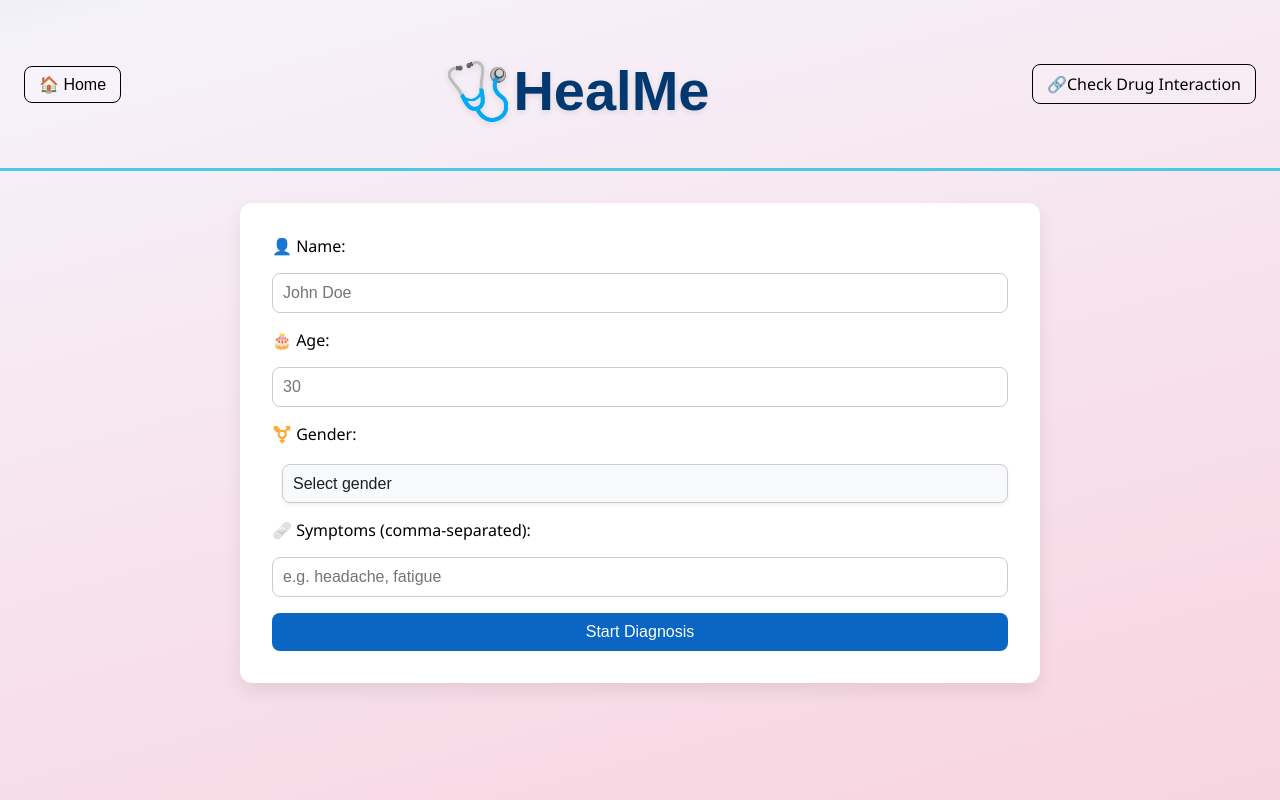
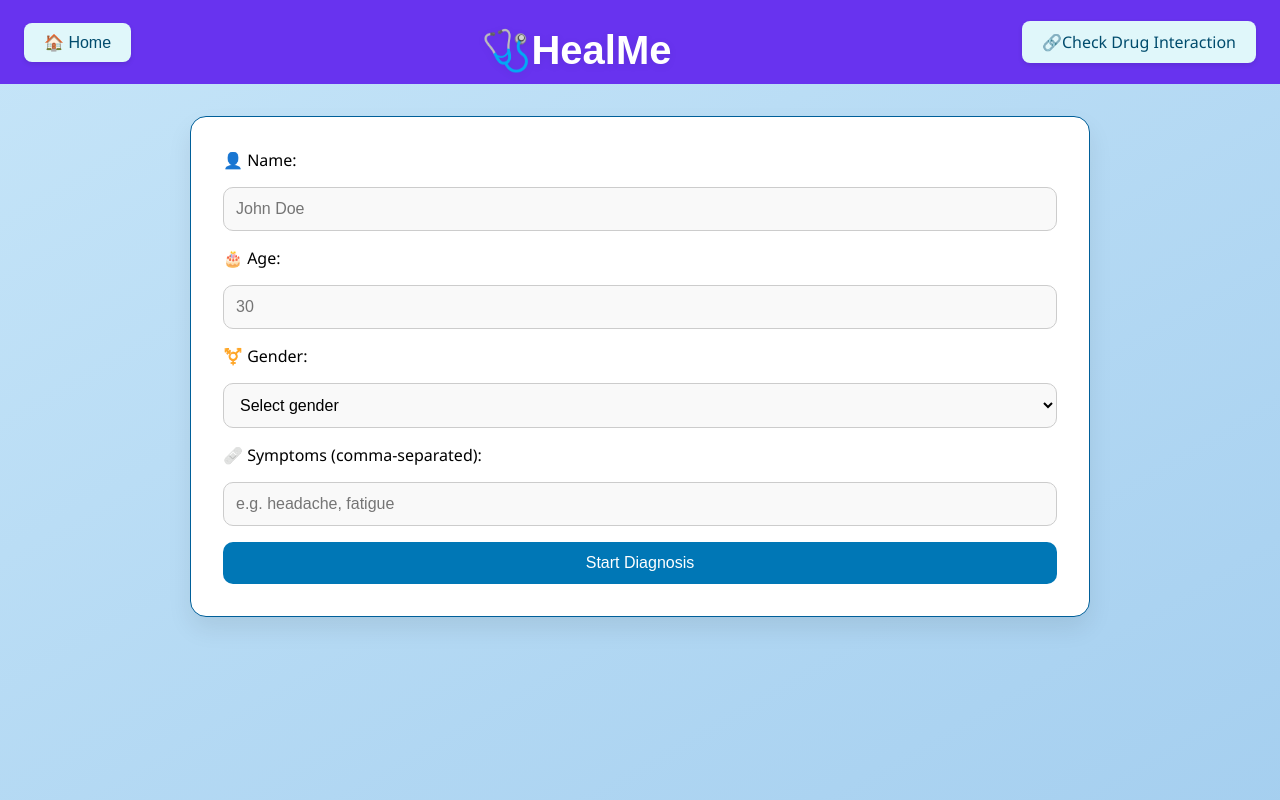
Before and after one commit to baibhav16/healme, a React (Create React App) app in the folder diseasepredictor/: page / in a window 1280 px wide. Built offline with nearby package versions, Linux system fonts and the light colour scheme.

Commit message:
Update App.css

```diff
--- a/diseasepredictor/src/App.css
+++ b/diseasepredictor/src/App.css
@@ -4,33 +4,31 @@ body {
   margin: 0;
   padding: 0;
   font-family: "Segoe UI", sans-serif;
-  background: linear-gradient(165deg, #069cba, #f6f2fa, #fab7c6);
-  background-size: 400% 400%;
-  animation: gradientShift 15s ease infinite;
+  background: linear-gradient(150deg, #dff6ff, #86bae7);
+  background-size: 300% 300%;
+  animation: gradientShift 8s ease infinite;
 }
 
 .app {
-  padding: 2rem;
-  max-width: 800px;
+  padding: 2rem 1rem;
+  max-width: 900px;
   margin: auto;
 }
 
-/* Title Styling */
 .title {
   font-family: 'Poppins', sans-serif;
   text-align: center;
-font-size: 3.5rem;
-  color: #01386f;
-  margin-bottom: 2rem;
-  animation: fadeSlideIn 1.5s ease-out;
-  text-shadow: 0 2px 6px rgba(0, 0, 0, 0.1);
+  font-size: 40px;
+  color: #ffffff;
+  margin-bottom: 1rem;
+  animation: fadeSlideIn 1s ease-out;
+  text-shadow: 0 2px 8px rgba(0, 0, 0, 0.08);
 }
 
-/* Animation Keyframes */
 @keyframes fadeSlideIn {
   0% {
     opacity: 0;
-    transform: translateY(-30px);
+    transform: translateY(-20px);
   }
   100% {
     opacity: 1;
@@ -38,197 +36,196 @@ font-size: 3.5rem;
   }
 }
 
-
-
 .form-card,
 .result-card {
   background: white;
   padding: 2rem;
-  border-radius: 12px;
-  box-shadow: 0 8px 18px rgba(0, 0, 0, 0.08);
+  border-radius: 16px;
+  box-shadow: 0 12px 24px rgba(0, 0, 0, 0.08);
   display: flex;
   flex-direction: column;
   gap: 1rem;
+  margin-bottom: 2rem;
 }
-
+.form-card{
+  border:solid 1px #005f99;
+}
 .form-card input,
 .form-card select {
-  padding: 10px;
+  padding: 12px;
   font-size: 1rem;
-  border-radius: 8px;
+  border-radius: 10px;
   border: 1px solid #ccc;
+  background-color: #f9f9f9;
 }
 
 .btn {
-  padding: 10px 20px;
-  border: none;
+  padding: 12px 24px;
   font-size: 1rem;
   cursor: pointer;
-  border-radius: 8px;
-  transition: all 0.2s ease-in-out;
+  border-radius: 10px;
+  border: none;
+  transition: background 0.3s ease;
 }
 
 .btn.primary {
-  background-color: #0a66c2;
+  background-color: #0077b6;
   color: white;
 }
-
 .btn.primary:hover {
-  background-color: #004a99;
+  background-color: #005f99;
 }
-
 .btn.yes {
-  background-color: #28a745;
-  color: white;
-  margin-right: 10px;
-}
-
-.btn.no {
-  background-color: #dc3545;
+  background-color: #4CAF50;
   color: white;
 }
-
-.btn.download {
-  background-color: #20c997;
+.btn.no {
+  background-color: #e74c3c;
   color: white;
 }
-
+.btn.download {
+  background-color: #38b000;
+  color: white;
+}
 .btn.reset {
-  background-color: #ffc107;
+  background-color: #ffcc00;
   color: black;
 }
 
 .followup-box {
   background: white;
-  padding: 1.5rem;
-  border-radius: 10px;
-  box-shadow: 0 6px 12px rgba(0, 0, 0, 0.1);
+  padding: 2rem;
+  margin-top: 2rem;
+  border-radius: 16px;
+  box-shadow: 0 10px 20px rgba(0, 0, 0, 0.1);
+  text-align: center;
+}
+
+.question-text {
+  font-size: 1.25rem;
+  color: #0077b6;
+}
+
+.btn-group {
+  display: flex;
+  justify-content: center;
+  flex-wrap: wrap;
+  gap: 1.5rem;
   margin-top: 1rem;
-  text-align: center;
 }
 
 .button-row {
   display: flex;
   flex-wrap: wrap;
-  gap: 1rem;
-  margin-top: 1.5rem;
+  justify-content: center;
+  gap: 1.5rem;
+  margin-top: 2rem;
 }
 
 .loading {
   text-align: center;
-  font-size: 1.2rem;
-  color: #0a66c2;
+  font-size: 1.25rem;
+  color: #0077b6;
+}
+
+.nav {
+  background-color: rgb(104, 51, 239);
+  display: flex;
+  justify-content: space-between;
+  align-items: center;
+  backdrop-filter: blur(5px);
+  padding: 0.75rem 1.5rem;
+  height: 60px;
+  position: sticky;
+  top: 0;
+  z-index: 10;
+  max-height: fit-content;
+}
+
+.nav-btn {
+  border: none;
+  padding: 10px 20px;
+  border-radius: 8px;
+  font-size: 1rem;
+  color: #004c6d;
+  background-color: #e0f7fa;
+  transition: background 0.3s ease;
+  text-decoration: none;
+  font-weight: 500;
+  display: inline-block;
+  text-align: center;
+  box-shadow: 0 2px 5px rgba(0, 0, 0, 0.1);
+}
+
+/* Tablet and smaller */
+@media (max-width: 768px) {
+  .nav-btn {
+    font-size:16px;
+    padding: 8px 16px;
+    height:fit-content ;
+    max-width: 80px;
+  }
+}
+@media (max-width: 768px) {
+  .title {
+    font-size: 0.9rem;
+
+  }
+}
+
+/* Phone and extra small */
+@media (max-width: 480px) {
+  .nav-btn {
+    font-size: 0.85rem;
+    padding: 6px 12px;
+  }
+}
+
+.nav-btn:hover {
+  background-color: #b2ebf2;
+}
+
+.edit-list {
+  background: #ffffff;
+  border-radius: 12px;
+  padding: 1.5rem;
+  box-shadow: 0 10px 20px rgba(0, 0, 0, 0.06);
+  margin-top: 1.5rem;
+}
+
+.followup-edit-row {
+  display: flex;
+  justify-content: space-between;
+  align-items: center;
+  padding: 8px 0;
 }
 
 @keyframes gradientShift {
-  0% {
-    background-position: 0% 50%;
-  }
-  50% {
-    background-position: 100% 50%;
-  }
-  100% {
-    background-position: 0% 50%;
+  0% { background-position: 0% 50%; }
+  50% { background-position: 100% 50%; }
+  100% { background-position: 0% 50%; }
+}
+.btn {
+  padding: 12px 24px;
+  font-size: 1rem;
+  cursor: pointer;
+  border-radius: 10px;
+  border: none;
+  transition: background 0.3s ease;
+}
+
+/* Smaller devices */
+@media (max-width: 768px) {
+  .btn {
+    font-size: 0.9rem;
+    padding: 10px 20px;
   }
 }
-.followup-box {
-  background: white;
-  padding: 2rem;
-  margin-top: 2rem;
-  border-radius: 12px;
-  box-shadow: 0 10px 20px rgba(0, 0, 0, 0.1);
-  animation: fadeSlide 0.6s ease-out;
-  transition: all 0.3s ease;
-  text-align: center;
-}
 
-.question-text {
-  font-size: 1.3rem;
-  margin-bottom: 1.5rem;
-  color: #0a66c2;
-}
-
-.btn-group {
-  display: flex;
-  justify-content: center;
-  gap: 1.5rem;
-  margin-top: 1rem;
-}
-
-@keyframes fadeSlide {
-  from {
-    opacity: 0;
-    transform: translateY(30px);
-  }
-  to {
-    opacity: 1;
-    transform: translateY(0);
+/* Extra small devices */
+@media (max-width: 480px) {
+  .btn {
+    font-size: 0.8rem;
+    padding: 8px 16px;
   }
 }
-/* Basic styling for option tag */
-select {
-  margin-left: 10px;
-  margin-top: 3px;
-  background-color: #f7f9fc;
-  color: #1f1f1f;
-  font-size: 16px;
-  padding: 6px 8px ;
-  border: 1px solid #d0d7de;
-  border-radius: 8px;
-  outline: none;
-  transition: all 0.3s ease;
-  box-shadow: 0 2px 4px rgba(0, 0, 0, 0.06);
-  appearance: none;
-
-  background-repeat: no-repeat;
-  background-position: right 12px center;
-  background-size: 14px;
-}
-
-select:hover {
-  border-color: #80bfff;
-  background-color: #eaf4ff;
-  box-shadow: 0 0 5px rgba(0, 123, 255, 0.25);
-}
-
-select:focus {
-  border-color: #3399ff;
-  background-color: #e1f0ff;
-  box-shadow: 0 0 0 3px rgba(51, 153, 255, 0.3);
-}
-
-/* Optional: for light mode styling of <option> */
-option {
-  background-color: #fff;
-  color: #333;
-}
-
-
-.nav{
-  display: flex;
-  justify-content: space-between;
-  align-items: center;
-  color: rgb(0, 0, 89);
-  padding: 0.75rem 1.5rem;
-  border-bottom: 3px solid #48cae4;
-
-  top: 0;
-  z-index: 10;
-}
-
-
-.nav-btn {
-  background-color: rgba(255, 255, 255, 0.15);
-  border: solid 1px black;
-  padding: 8px 14px;
-  border-radius: 8px;
-  color: rgb(0, 0, 0);
-  font-size: 1rem;
-  cursor: pointer;
-  transition: background 0.3s ease;
-  text-decoration: none;
-}
-
-.nav-btn:hover {
-  background-color: rgba(252, 198, 96, 0.25);
-}
```
